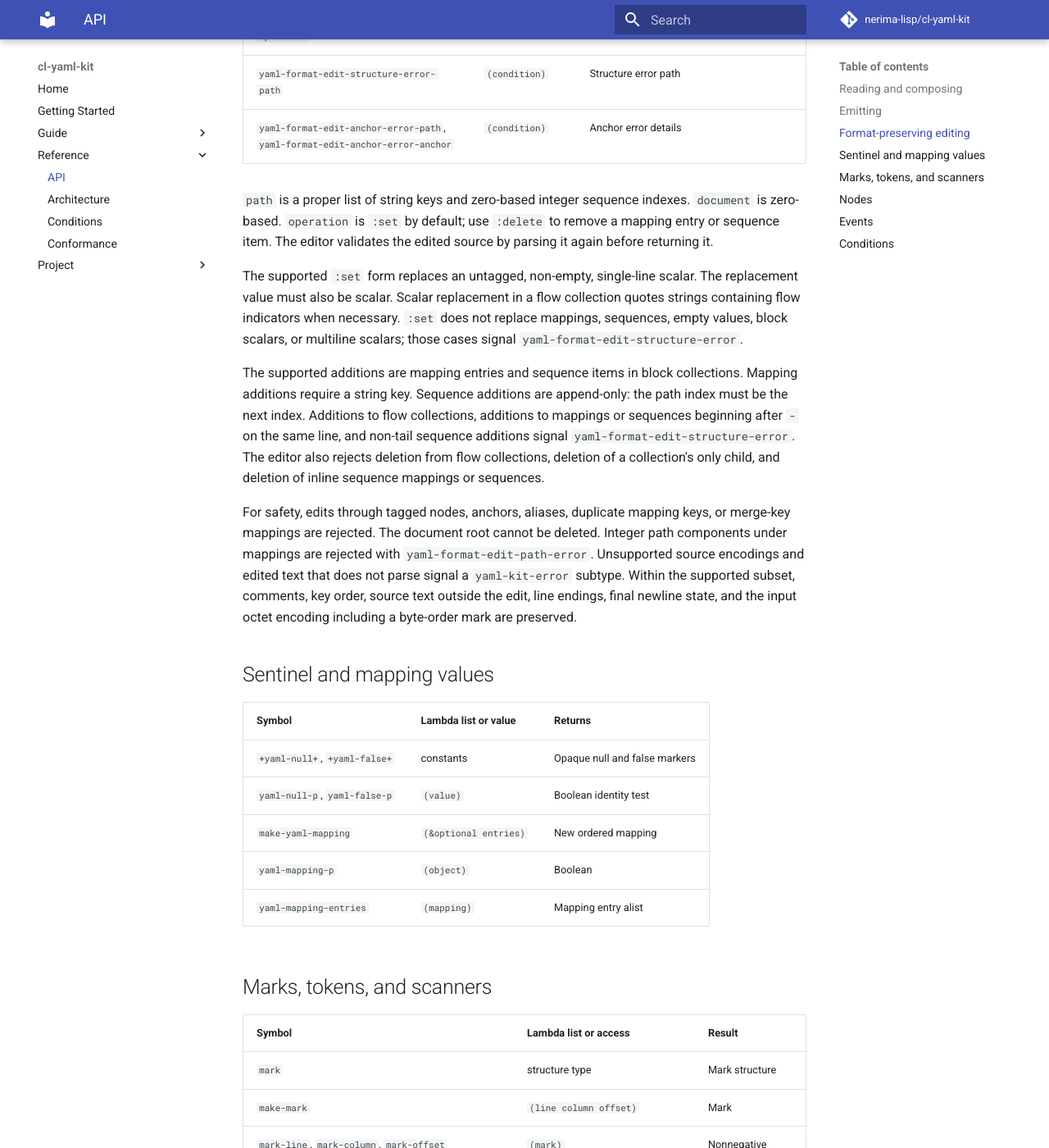
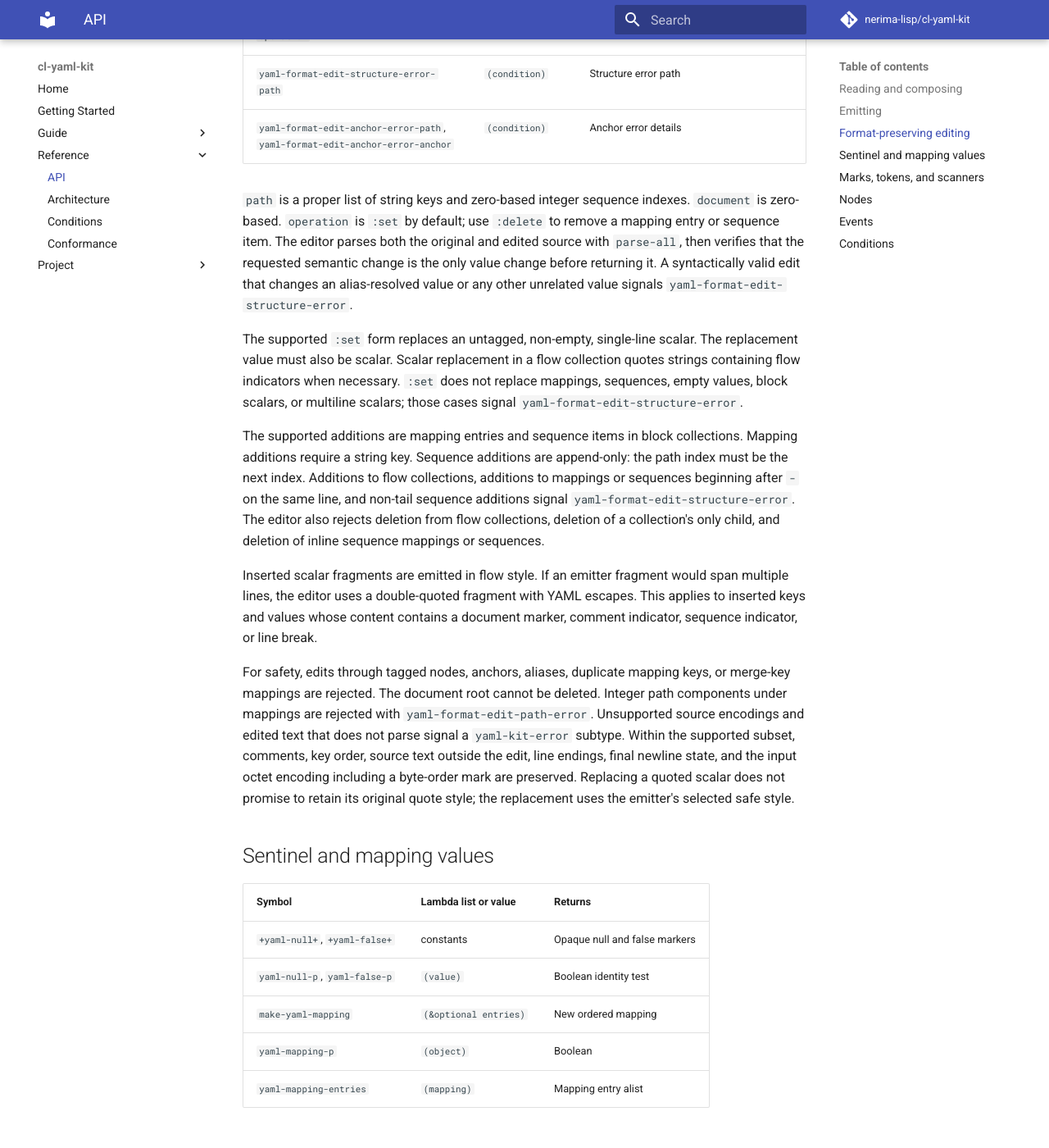
Before and after one commit to nerima-lisp/cl-yaml-kit, an MkDocs documentation site: the page built from docs/src/reference/api.md, in a window 1280 px wide and 1400 px high, scrolled down 3119 px. Shown: the whole window at 82% size. Built offline with MkDocs 1.6.1 and Material for MkDocs 9.7.7, drawn with Linux system fonts in a browser that asks for light colours; comment, search, counter and statistics services are not loaded.

Commit message:
fix: validate format-preserving edit semantics

```diff
--- a/docs/src/reference/api.md
+++ b/docs/src/reference/api.md
@@ -85,8 +85,11 @@ The defaults for these options are in the table above.
 
 `path` is a proper list of string keys and zero-based integer sequence indexes.
 `document` is zero-based. `operation` is `:set` by default; use `:delete` to
-remove a mapping entry or sequence item. The editor validates the edited source
-by parsing it again before returning it.
+remove a mapping entry or sequence item. The editor parses both the original and
+edited source with `parse-all`, then verifies that the requested semantic change
+is the only value change before returning it. A syntactically valid edit that
+changes an alias-resolved value or any other unrelated value signals
+`yaml-format-edit-structure-error`.
 
 The supported `:set` form replaces an untagged, non-empty, single-line scalar.
 The replacement value must also be scalar. Scalar replacement in a flow
@@ -103,6 +106,11 @@ same line, and non-tail sequence additions signal
 collections, deletion of a collection's only child, and deletion of inline
 sequence mappings or sequences.
 
+Inserted scalar fragments are emitted in flow style. If an emitter fragment
+would span multiple lines, the editor uses a double-quoted fragment with YAML
+escapes. This applies to inserted keys and values whose content contains a
+document marker, comment indicator, sequence indicator, or line break.
+
 For safety, edits through tagged nodes, anchors, aliases, duplicate mapping
 keys, or merge-key mappings are rejected. The document root cannot be deleted.
 Integer path components under mappings are rejected with
@@ -110,7 +118,8 @@ Integer path components under mappings are rejected with
 that does not parse signal a `yaml-kit-error` subtype. Within the supported
 subset, comments, key order, source text outside the edit, line endings, final
 newline state, and the input octet encoding including a byte-order mark are
-preserved.
+preserved. Replacing a quoted scalar does not promise to retain its original
+quote style; the replacement uses the emitter's selected safe style.
 
 ## Sentinel and mapping values
 
```
Also changed, not shown: 2 other files.
